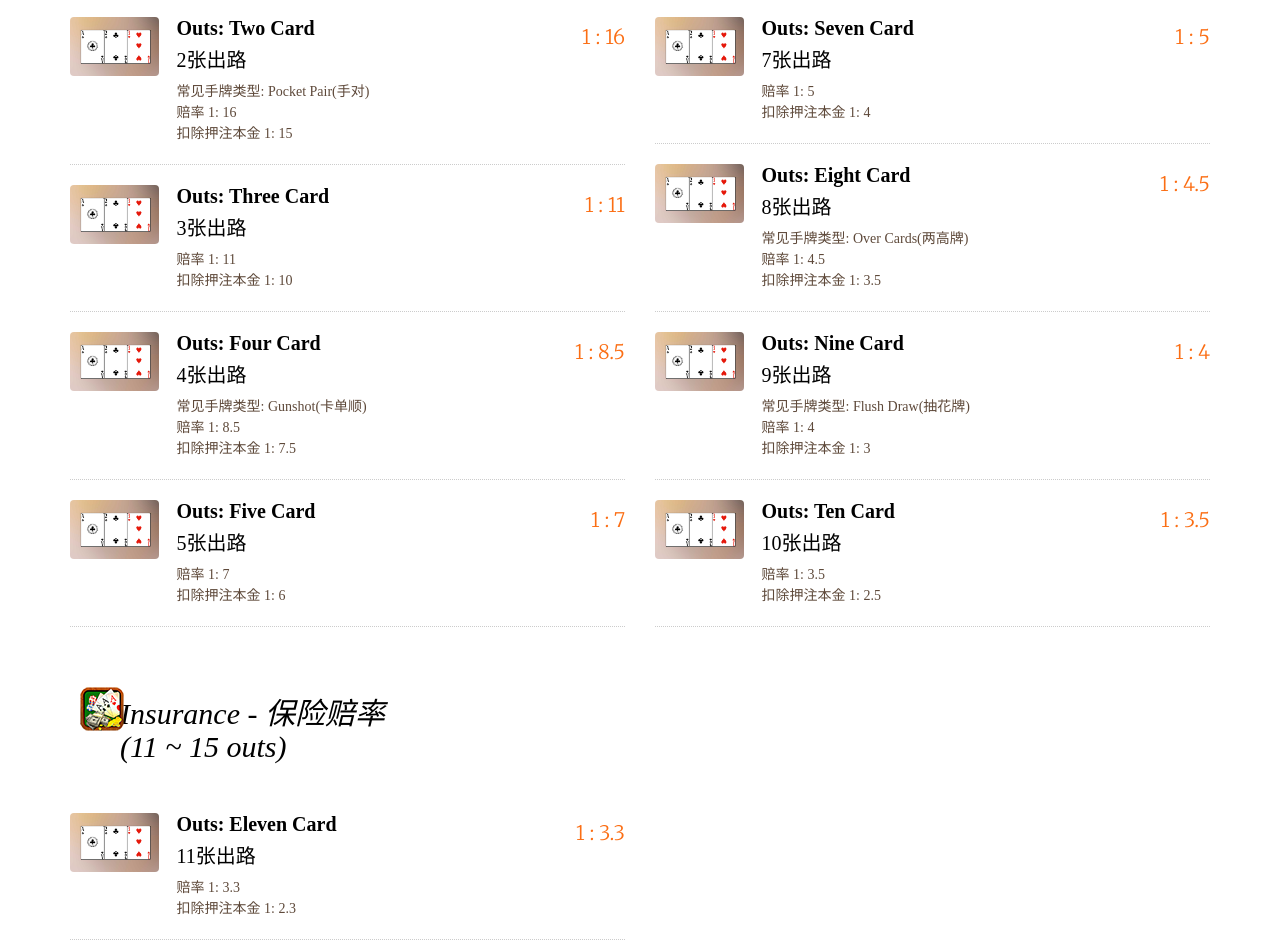
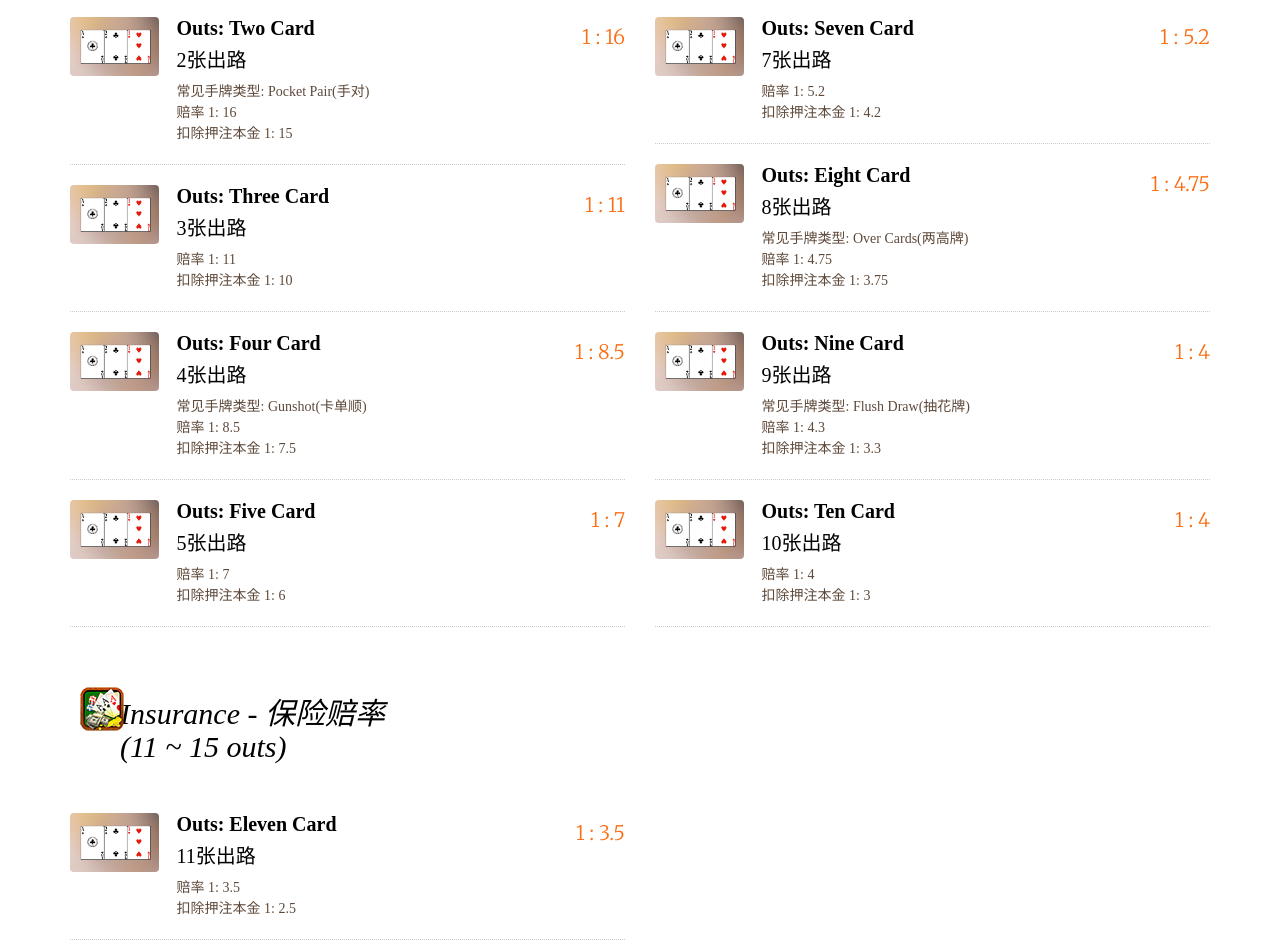
Before and after one commit to BDFDPortfolio/SideGame03_Poker_Insurance-Coverage, a plain HTML site: page index.html in a window 1280 px wide. Shown: the part 772-1715 px from the top of the page. Drawn offline with nearby package versions, Linux system fonts and the light colour scheme; a web font is replaced by a local one.

Commit message:
update odd rate

```diff
--- a/index.html
+++ b/index.html
@@ -267,14 +267,14 @@
 											7张出路</h3>
 										<p
 											style="font-family:'Times New Roman',STXingkai">
-											赔率 1: 5</p>
+											赔率 1: 5.2</p>
 										<p
 											style="font-family:'Times New Roman',STXingkai">
-											扣除押注本金 1: 4</p>
+											扣除押注本金 1: 4.2</p>
 									</div>
 								</div>
 								<div class="fh5co-food-pricing">
-									1 : 5<br />
+									1 : 5.2<br />
 								</div>
 							</li>
 
@@ -296,14 +296,14 @@
 											常见手牌类型: Over Cards(两高牌)</p>
 										<p
 											style="font-family:'Times New Roman',STXingkai">
-											赔率 1: 4.5</p>
+											赔率 1: 4.75</p>
 										<p
 											style="font-family:'Times New Roman',STXingkai">
-											扣除押注本金 1: 3.5</p>
+											扣除押注本金 1: 3.75</p>
 									</div>
 								</div>
 								<div class="fh5co-food-pricing">
-									1 : 4.5<br />
+									1 : 4.75<br />
 								</div>
 							</li>
 
@@ -325,10 +325,10 @@
 											常见手牌类型: Flush Draw(抽花牌)</p>
 										<p
 											style="font-family:'Times New Roman',STXingkai">
-											赔率 1: 4</p>
+											赔率 1: 4.3</p>
 										<p
 											style="font-family:'Times New Roman',STXingkai">
-											扣除押注本金 1: 3</p>
+											扣除押注本金 1: 3.3</p>
 									</div>
 								</div>
 								<div class="fh5co-food-pricing">
@@ -351,14 +351,14 @@
 											10张出路</h3>
 										<p
 											style="font-family:'Times New Roman',STXingkai">
-											赔率 1: 3.5</p>
+											赔率 1: 4</p>
 										<p
 											style="font-family:'Times New Roman',STXingkai">
-											扣除押注本金 1: 2.5</p>
+											扣除押注本金 1: 3</p>
 									</div>
 								</div>
 								<div class="fh5co-food-pricing">
-									1 : 3.5<br />
+									1 : 4<br />
 								</div>
 							</li>
 						</ul>
@@ -386,14 +386,14 @@
 											11张出路</h3>
 										<p
 											style="font-family:'Times New Roman',STXingkai">
-											赔率 1: 3.3</p>
+											赔率 1: 3.5</p>
 										<p
 											style="font-family:'Times New Roman',STXingkai">
-											扣除押注本金 1: 2.3</p>
+											扣除押注本金 1: 2.5</p>
 									</div>
 								</div>
 								<div class="fh5co-food-pricing">
-									1 : 3.3<br />
+									1 : 3.5<br />
 								</div>
 							</li>
 
```
